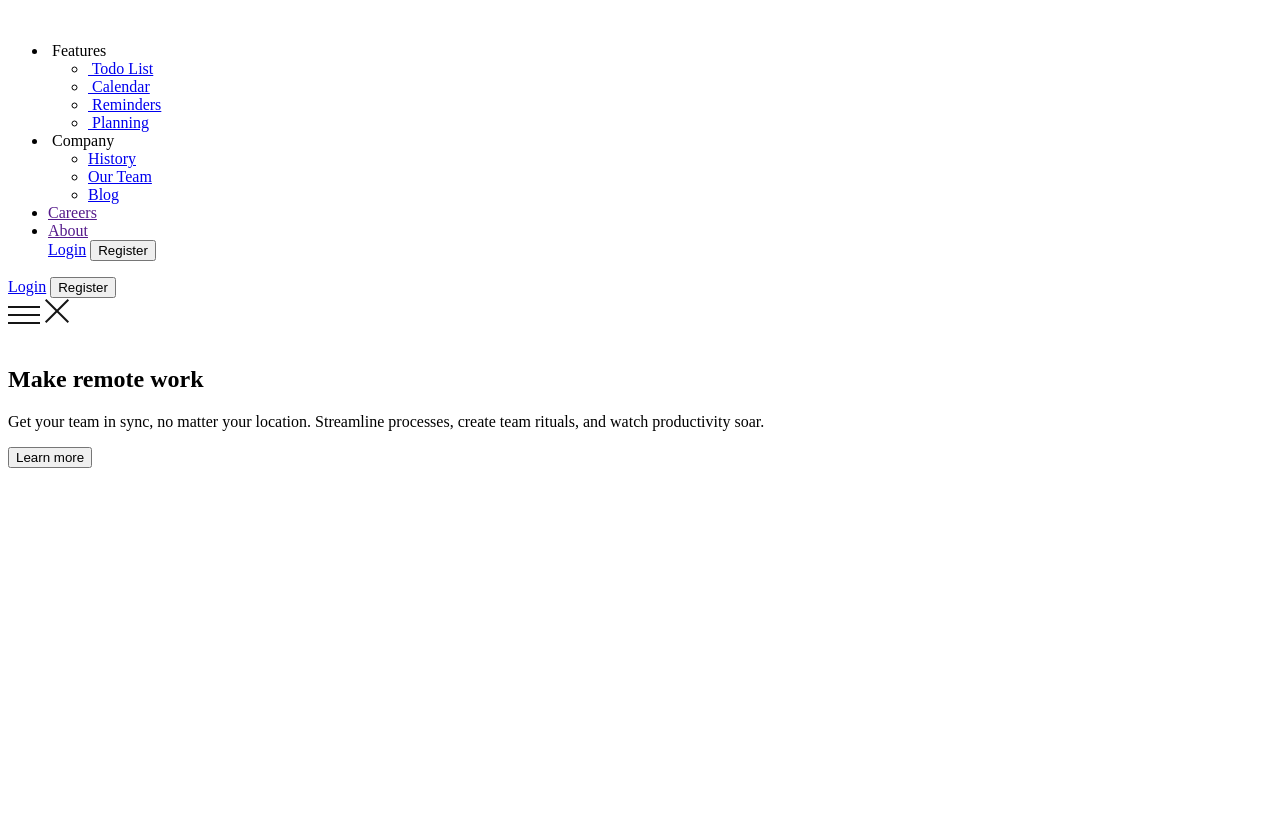
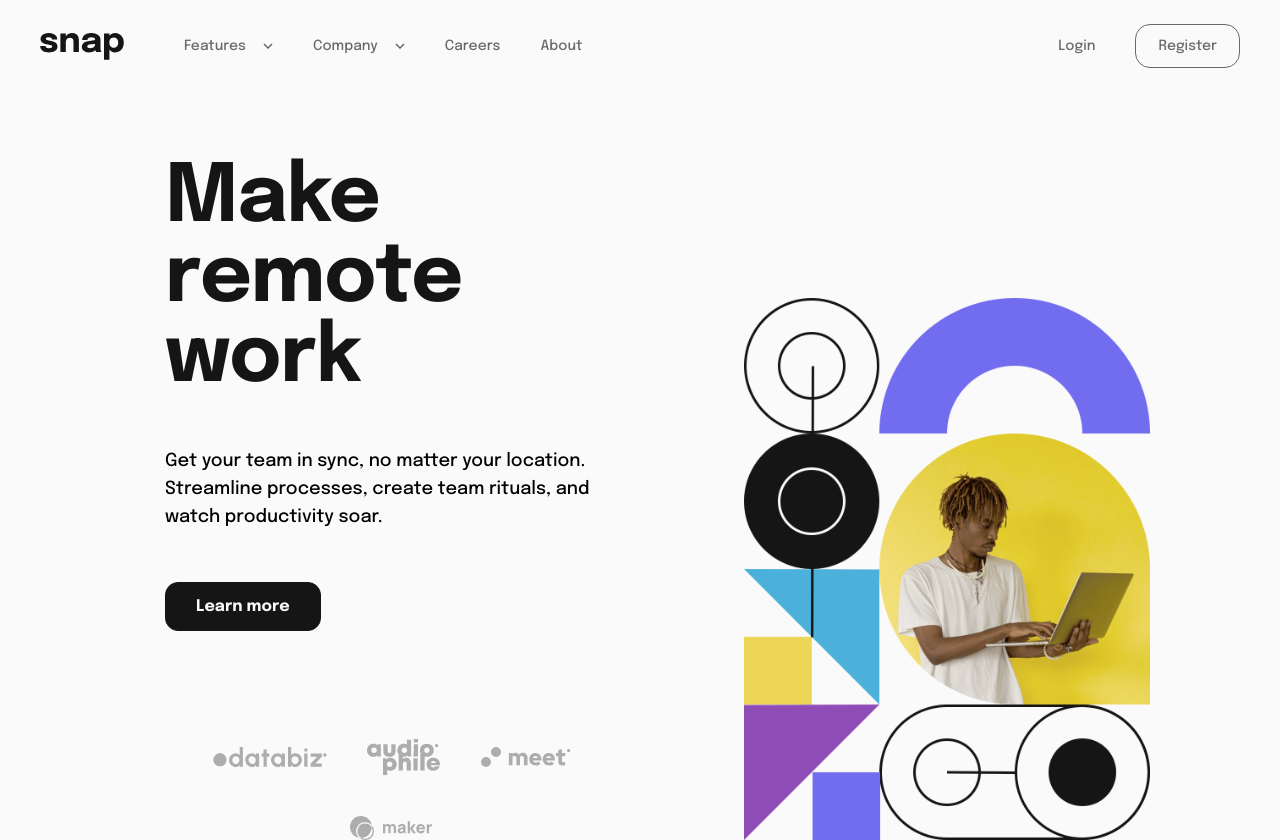
Before and after one commit to Oswalld/intro-section-with-dropdown-navigation-main, a plain HTML site: page index.html in a window 1280 px wide. Before the commit the page ends 800 px from the top, so only its background shows below. Drawn offline with Linux system fonts and the light colour scheme; the site is published under a folder, as on GitHub Pages, so addresses that start at the root find nothing.

Commit message:
css not showing

```diff
--- a/index.html
+++ b/index.html
@@ -11,7 +11,7 @@
   <link rel="preconnect" href="https://fonts.gstatic.com" crossorigin>
   <link href="https://fonts.googleapis.com/css2?family=Epilogue:wght@500;700&display=swap" rel="stylesheet">
 
-  <link rel="stylesheet" href="/CSS/style.css">
+  <link rel="stylesheet" href="./CSS/style.css">
 
   <title>Frontend Mentor | Intro section with dropdown navigation</title>
 
@@ -22,24 +22,24 @@
 
 <header>
   <div class="menu-left">
-    <a href="#"><img src="/images/logo.svg" alt=""></a>
+    <a href="#"><img src="./images/logo.svg" alt=""></a>
 
     <ul id="menu">
       <li>
         <div class="menu-items features">
-          <img class="features-arrow" src="/images/icon-arrow-down.svg" alt="">
+          <img class="features-arrow" src="./images/icon-arrow-down.svg" alt="">
           Features
         </div>
         <ul class="menu-features">
-          <li class="menu-sub-items"><a href="#"> <img src="/images/icon-todo.svg" alt=""> Todo List</a></li>
-          <li class="menu-sub-items"><a href="#"> <img src="/images/icon-calendar.svg" alt=""> Calendar</a></li>
-          <li class="menu-sub-items"><a href="#"> <img src="/images/icon-reminders.svg" alt=""> Reminders</a></li>
-          <li class="menu-sub-items"><a href="#"> <img src="/images/icon-planning.svg" alt=""> Planning</a></li>
+          <li class="menu-sub-items"><a href="#"> <img src="./images/icon-todo.svg" alt=""> Todo List</a></li>
+          <li class="menu-sub-items"><a href="#"> <img src="./images/icon-calendar.svg" alt=""> Calendar</a></li>
+          <li class="menu-sub-items"><a href="#"> <img src="./images/icon-reminders.svg" alt=""> Reminders</a></li>
+          <li class="menu-sub-items"><a href="#"> <img src="./images/icon-planning.svg" alt=""> Planning</a></li>
         </ul>
       </li>
       <li>
         <div class="menu-items company">
-          <img class="company-arrow" src="/images/icon-arrow-down.svg" alt="">
+          <img class="company-arrow" src="./images/icon-arrow-down.svg" alt="">
           Company
         </div>
         <ul class="menu-company">
@@ -73,15 +73,15 @@
   <picture class="right">
     <source
       media="(min-width: 1024px)"
-      srcset="/images/image-hero-desktop.png"
+      srcset="./images/image-hero-desktop.png"
     />
 
     <source
-      srcset="/images/image-hero-mobile.png"
+      srcset="./images/image-hero-mobile.png"
     />
 
     <img
-      src="/images/image-hero-mobile.png"
+      src="./images/image-hero-mobile.png"
       alt=""
     />
   </picture>
@@ -94,14 +94,14 @@
       </p>
       <a href="#"><button>Learn more</button></a>
       <div class="brands">
-        <img src="/images/client-databiz.svg" alt="">
-        <img src="/images/client-audiophile.svg" alt="">
-        <img src="/images/client-meet.svg" alt="">
-        <img src="/images/client-maker.svg" alt="">
+        <img src="./images/client-databiz.svg" alt="">
+        <img src="./images/client-audiophile.svg" alt="">
+        <img src="./images/client-meet.svg" alt="">
+        <img src="./images/client-maker.svg" alt="">
       </div>
     </div>
 </section>
 
-<script src="/JS/menu.js"></script>
+<script src="./JS/menu.js"></script>
 </body>
 </html>
```
